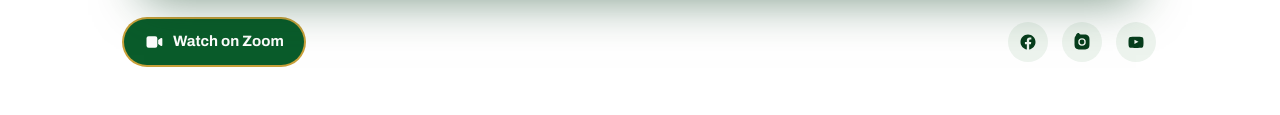
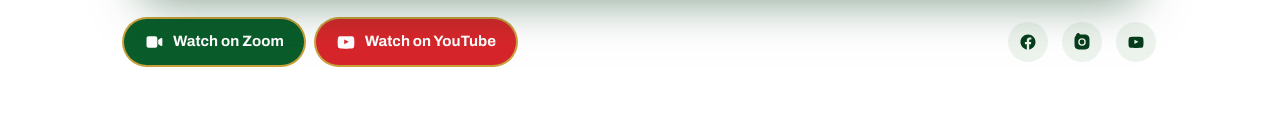
Before and after one commit to absylver/nseoron, a plain HTML site: page public/index.html in a window 1280 px wide. Shown: the part 1382-1497 px from the top of the page. Drawn offline with Linux system fonts and the light colour scheme; no server answers; a web font is replaced by a local one.

Commit message:
Add Watch on YouTube button that follows the stream link; update backup stream link
Co-Authored-By: Claude Opus 5.5 <noreply@anthropic.com>
Claude-Session: https://claude.ai/code/session_01EJBPKBcgxrtEmstPaGphsu

```diff
--- a/public/index.html
+++ b/public/index.html
@@ -15,7 +15,7 @@
      ============================================================= -->
 <script>
   window.STREAM_SHEET_ID = "10FU8k0H5pg5uIbqdLK1porUBLIh1gL5dKe6BIjXLalw";
-  window.STREAM_URL = "https://youtu.be/hnfqBLg6z-E";
+  window.STREAM_URL = "https://www.youtube.com/live/HfdQQjGo3R0";
 </script>
 <meta name="viewport" content="width=device-width, initial-scale=1, viewport-fit=cover">
 <title>NSE Oron Branch – Inauguration of the 3rd Chairman & Exco</title>
@@ -126,11 +126,18 @@
     </div>
 
     <div class="stream-actions reveal-up reveal-d3">
+      <div class="stream-buttons">
       <!-- Zoom meeting link -->
       <a class="btn-zoom" href="https://us05web.zoom.us/j/84465579385?pwd=aXGq9B917Cx6attb9AZy5Pzb9OzlVv.1" target="_blank" rel="noopener">
         <svg viewBox="0 0 24 24" fill="currentColor" aria-hidden="true"><path d="M3 7.5A2.5 2.5 0 0 1 5.5 5h8A2.5 2.5 0 0 1 16 7.5v9a2.5 2.5 0 0 1-2.5 2.5h-8A2.5 2.5 0 0 1 3 16.5v-9zm14 2.2 3.4-2.4c.7-.5 1.6 0 1.6.8v7.8c0 .8-.9 1.3-1.6.8L17 14.3V9.7z"/></svg>
         Watch on Zoom
       </a>
+      <!-- Opens the current stream (cell A2) on YouTube/Facebook; filled in by stream.js -->
+      <a class="btn-zoom btn-source" id="watch-source" href="#" target="_blank" rel="noopener" hidden>
+        <svg viewBox="0 0 24 24" fill="currentColor" aria-hidden="true"><path d="M21.8 8.2s-.2-1.5-.8-2.1c-.8-.8-1.6-.8-2-.9C16.1 5 12 5 12 5s-4.1 0-7 .2c-.4 0-1.2.1-2 .9-.6.6-.8 2.1-.8 2.1S2 10 2 11.7v1.6c0 1.7.2 3.5.2 3.5s.2 1.5.8 2.1c.8.8 1.8.8 2.3.9 1.6.2 6.7.2 6.7.2s4.1 0 7-.2c.4 0 1.2-.1 2-.9.6-.6.8-2.1.8-2.1s.2-1.7.2-3.5v-1.6C22 10 21.8 8.2 21.8 8.2zM9.9 14.6V8.9l5.4 2.9-5.4 2.8z"/></svg>
+        <span>Watch on YouTube</span>
+      </a>
+      </div>
       <div class="social-row">
       <a href="https://www.facebook.com/PLACEHOLDER" target="_blank" rel="noopener" aria-label="Follow us on Facebook">
         <svg viewBox="0 0 24 24" fill="currentColor"><path d="M22 12.06C22 6.5 17.52 2 12 2S2 6.5 2 12.06c0 5.02 3.66 9.18 8.44 9.94v-7.03H7.9v-2.91h2.54V9.85c0-2.51 1.49-3.89 3.77-3.89 1.09 0 2.23.2 2.23.2v2.46h-1.26c-1.24 0-1.63.77-1.63 1.56v1.88h2.78l-.44 2.91h-2.34V22c4.78-.76 8.44-4.92 8.44-9.94z"/></svg>
--- a/public/stream.js
+++ b/public/stream.js
@@ -50,6 +50,25 @@
     if (!src || src === current) return;
     current = src;
     frame.src = src;
+    updateSourceButton(raw);
+  }
+
+  // "Watch on YouTube / Facebook" button: opens the same live video directly,
+  // for viewers whose player shows "playback disabled by the video owner".
+  const sourceBtn = document.getElementById("watch-source");
+  function updateSourceButton(raw) {
+    if (!sourceBtn) return;
+    try {
+      const u = new URL(String(raw).trim());
+      const id = youtubeId(u);
+      let href = null, label = "";
+      if (id) { href = "https://www.youtube.com/watch?v=" + encodeURIComponent(id); label = "Watch on YouTube"; }
+      else if (isFacebook(u)) { href = u.href; label = "Watch on Facebook"; }
+      if (!href) return;
+      sourceBtn.href = href;
+      sourceBtn.querySelector("span").textContent = label;
+      sourceBtn.hidden = false;
+    } catch (e) {}
   }
 
   show(window.STREAM_URL || "");
--- a/public/style.css
+++ b/public/style.css
@@ -1260,3 +1260,9 @@ footer{ padding-top: 22px; }
   .partners-track{ animation: none; }
   .partners-set[aria-hidden="true"]{ display: none; }
 }
+
+/* Stream buttons: Zoom + "Watch on YouTube/Facebook" side by side */
+.stream-buttons{ display: flex; flex-wrap: wrap; gap: 12px; }
+.btn-source{ background: var(--red); }
+.btn-source:hover{ background: #B81E23; }
+.btn-source[hidden]{ display: none; }
```
